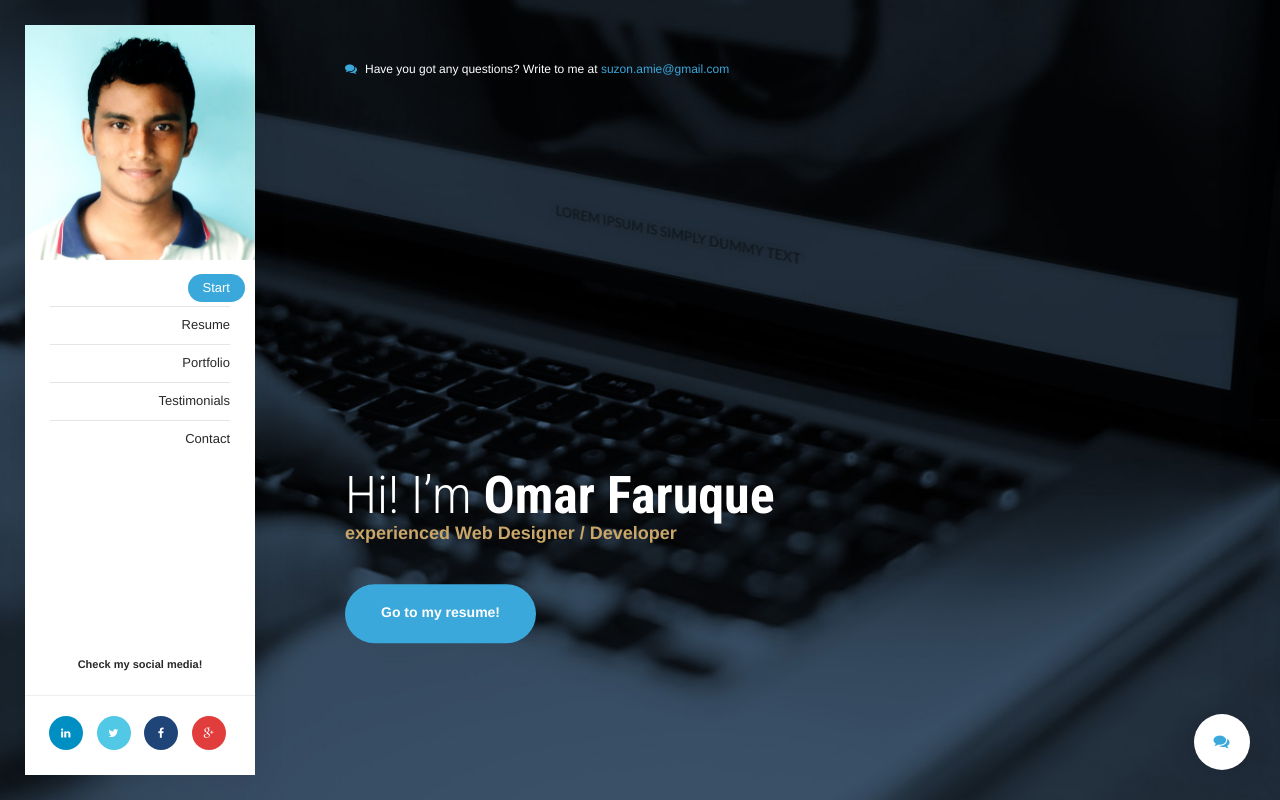
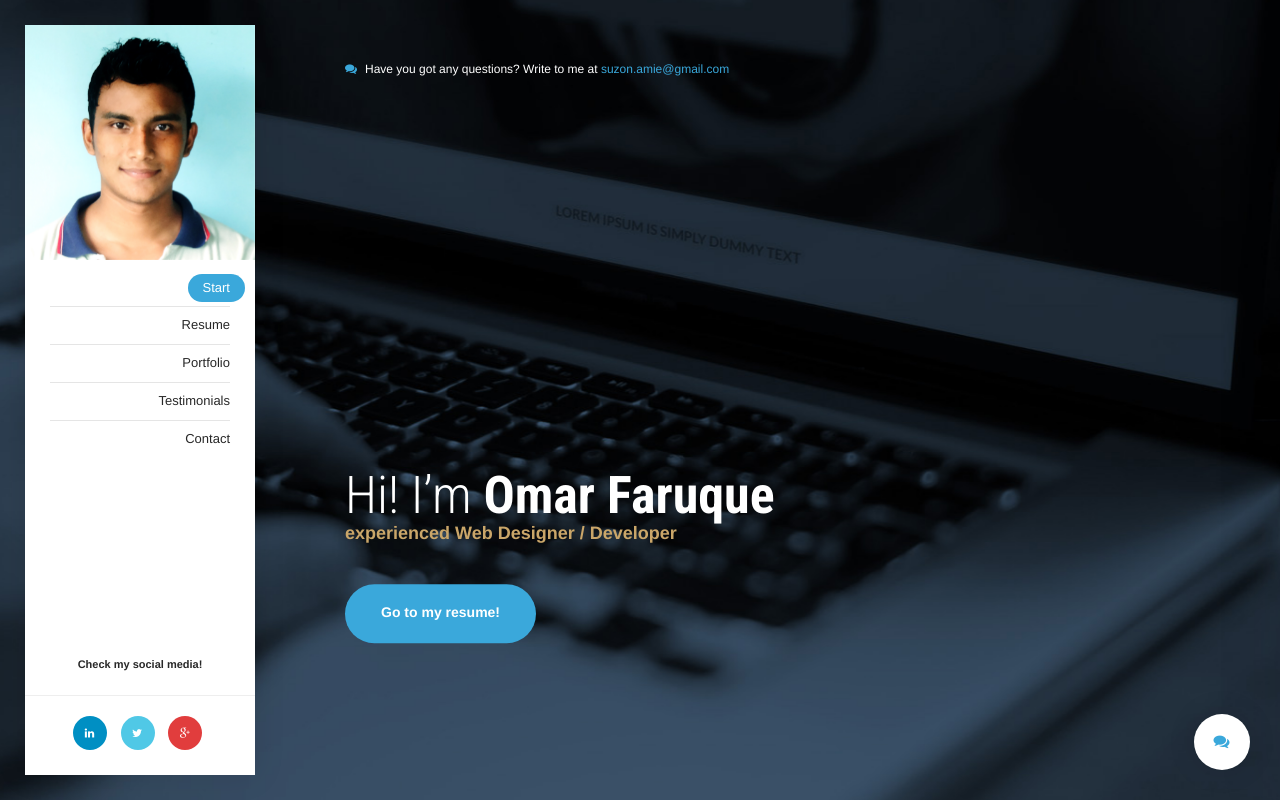
Before and after one commit to omar-faruque-suzon/omar-faruque-suzon.github.io, a plain HTML site: page index.html in a window 1280 px wide. Shown: the top 800 px of the page. Drawn offline with Linux system fonts and the light colour scheme; some packages are replaced by stand-ins of ours; no server answers.

```diff
--- a/index.html
+++ b/index.html
@@ -16,6 +16,7 @@
 <link rel="shortcut icon" href="assets/img/photos/it-avatar-96x96.jpg">
 <link rel="apple-touch-icon" href="assets/img/photos/it-avatar-96x96.jpg">
 <link rel="apple-touch-icon" sizes="76x76" href="assets/img/photos/it-avatar-96x96.jpg">
+
 <link rel="apple-touch-icon" sizes="120x120" href="assets/img/photos/it-avatar-96x96.jpg">
 <link rel="apple-touch-icon" sizes="152x152" href="assets/img/photos/it-avatar-96x96.jpg">
 
@@ -69,7 +70,6 @@
             <li><a href="https://www.linkedin.com/in/suzonbd" class="icon icon-circle icon-xs icon-linkedin"><i class="fa fa-linkedin"></i></a></li>
 
             <li><a href="https://twitter.com/suzonsbd" class="icon icon-circle icon-xs icon-twitter"><i class="fa fa-twitter"></i></a></li>
-            <li><a href="https://www.facebook.com/suzon.amie" class="icon icon-circle icon-xs icon-facebook"><i class="fa fa-facebook"></i></a></li>
             <li><a href="https://plus.google.com/u/0/+omarfaruquesuzon/" class="icon icon-circle icon-xs icon-google-plus"><i class="fa fa-google-plus"></i></a></li>
 
         </ul>
```
